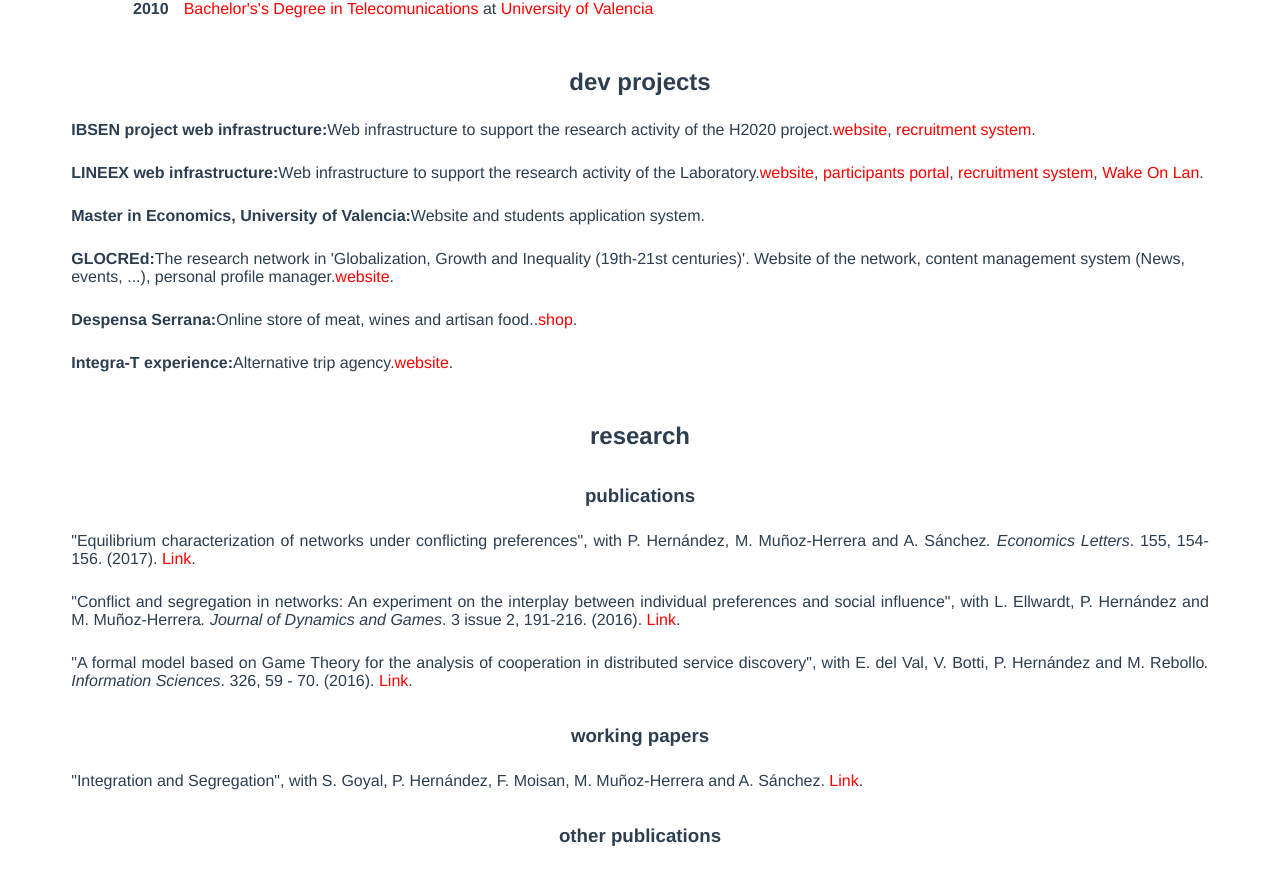
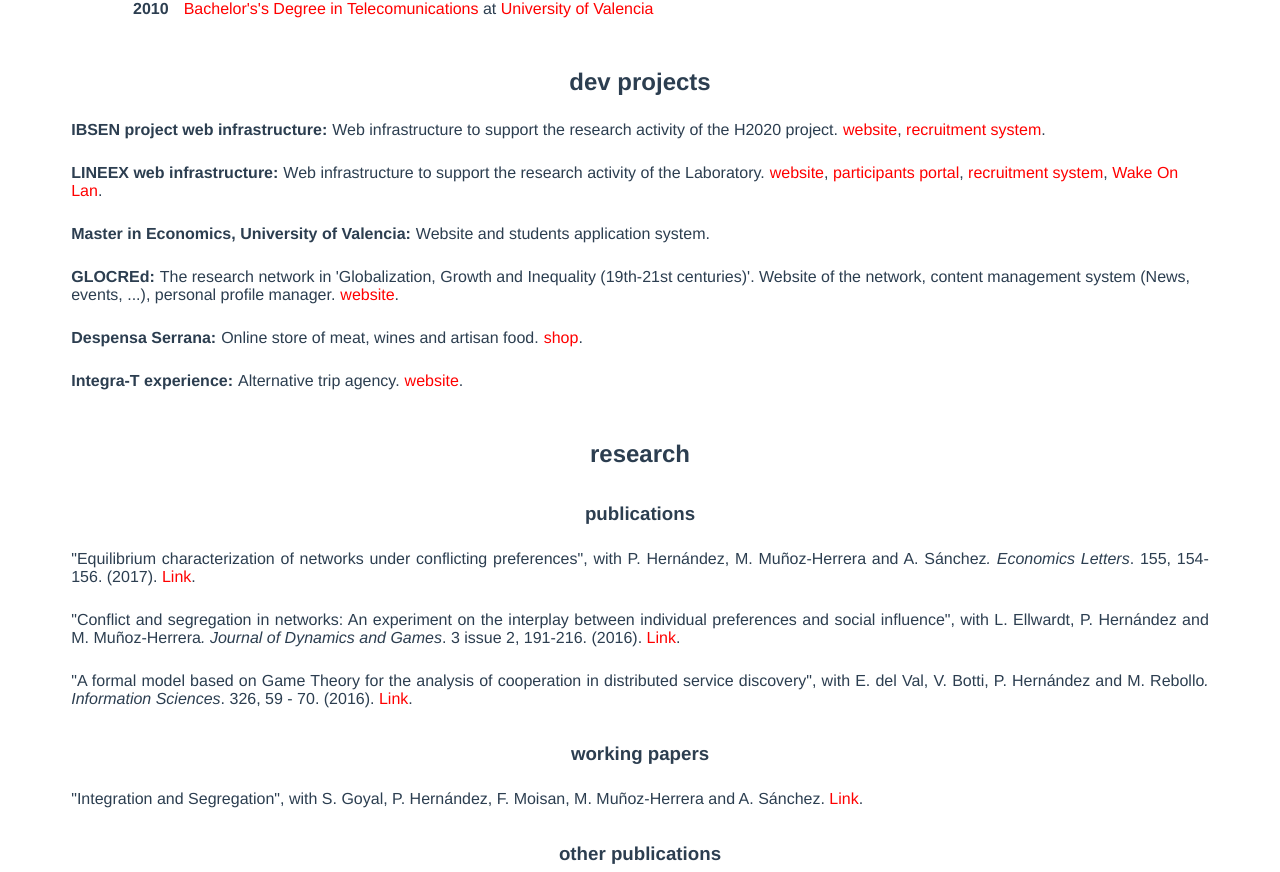
Before and after one commit to guimarca/personal-site, a Vue app: page / in a window 1280 px wide. Shown: the part 1360-2232 px from the top of the page. Built offline with nearby package versions, Linux system fonts and the light colour scheme.

Commit message:
fix: dev projects spacing

```diff
--- a/data/devProjects.json
+++ b/data/devProjects.json
@@ -51,7 +51,7 @@
     },
     {
         "title": "Despensa Serrana",
-        "description": "Online store of meat, wines and artisan food..",
+        "description": "Online store of meat, wines and artisan food.",
         "items": [
             {
                 "title": "shop",
--- a/src/components/DevProject.vue
+++ b/src/components/DevProject.vue
@@ -32,5 +32,9 @@ export default {
 <style>
 .dev-project__title {
   font-weight: bold;
+  margin-right: 5px;
+}
+.dev-project__description {
+  margin-right: 5px;
 }
 </style>
```
